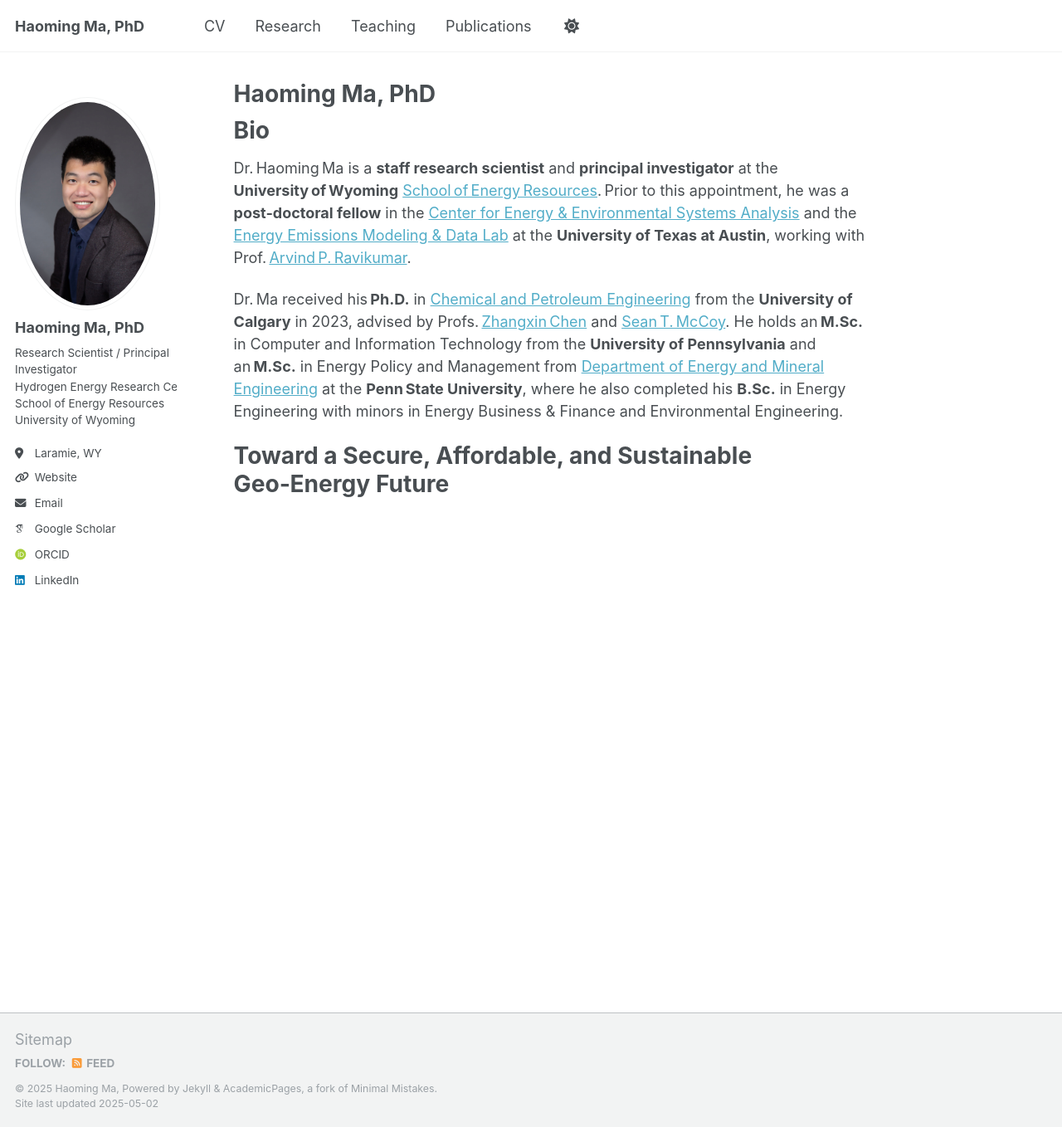
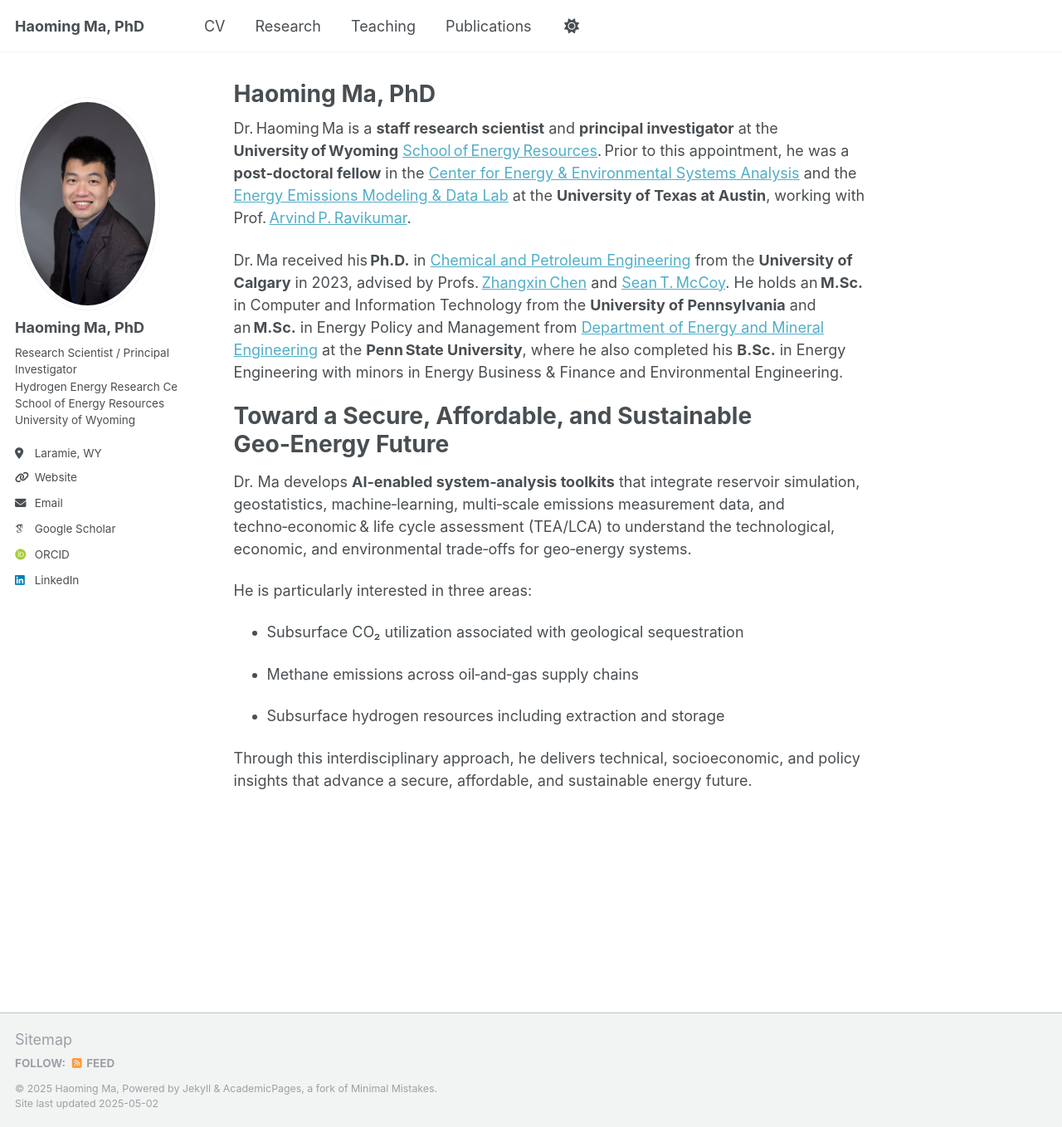
Before and after one commit to haoming-ma/haoming-ma.github.io, a Jekyll site: the page built from _pages/about.md, in a window 1280 px wide and 1358 px high. Shown: the whole window at 83% size. Built offline with Jekyll 4.4.1, drawn with Linux system fonts in a browser that asks for light colours; some web fonts are replaced.

Commit message:
Update about.md

```diff
--- a/_pages/about.md
+++ b/_pages/about.md
@@ -6,11 +6,20 @@ redirect_from:
   - /about/
   - /about.html
 ---
-Bio
-======
 Dr. Haoming Ma is a **staff research scientist** and **principal investigator** at the **University of Wyoming** [School of Energy Resources](https://www.uwyo.edu/ser). Prior to this appointment, he was a **post‑doctoral fellow** in the [Center for Energy & Environmental Systems Analysis](https://www.ceesa.utexas.edu) and the [Energy Emissions Modeling & Data Lab](https://www.eemdl.utexas.edu/) at the **University of Texas at Austin**, working with Prof. [Arvind P. Ravikumar](https://scholar.google.com/citations?user=JgkvadQAAAAJ&hl=en).
 
 Dr. Ma received his **Ph.D.** in [Chemical and Petroleum Engineering](https://schulich.ucalgary.ca/chemical-petroleum/home) from the **University of Calgary** in 2023, advised by Profs. [Zhangxin Chen](https://scholar.google.ca/citations?user=LWXGc90AAAAJ&hl=en) and [Sean T. McCoy](https://scholar.google.fr/citations?user=puoY4D8AAAAJ&hl=en). He holds an **M.Sc.** in Computer and Information Technology from the **University of Pennsylvania** and an **M.Sc.** in Energy Policy and Management from [Department of Energy and Mineral Engineering](https://www.eme.psu.edu/) at the **Penn State University**, where he also completed his **B.Sc.** in Energy Engineering with minors in Energy Business & Finance and Environmental Engineering.
 
 Toward a Secure, Affordable, and Sustainable Geo‑Energy Future
 ======
+Dr. Ma develops **AI‑enabled system‑analysis toolkits**  that integrate reservoir simulation, geostatistics, machine‑learning, multi‑scale emissions measurement data, and techno‑economic & life cycle assessment (TEA/LCA) to understand the technological, economic, and environmental trade‑offs for geo‑energy systems.
+
+He is particularly interested in three areas:
+
+- Subsurface CO₂ utilization associated with geological sequestration
+
+- Methane emissions across oil‑and‑gas supply chains
+
+- Subsurface hydrogen resources including extraction and storage
+
+Through this interdisciplinary approach, he delivers technical, socioeconomic, and policy insights that advance a secure, affordable, and sustainable energy future.
```
